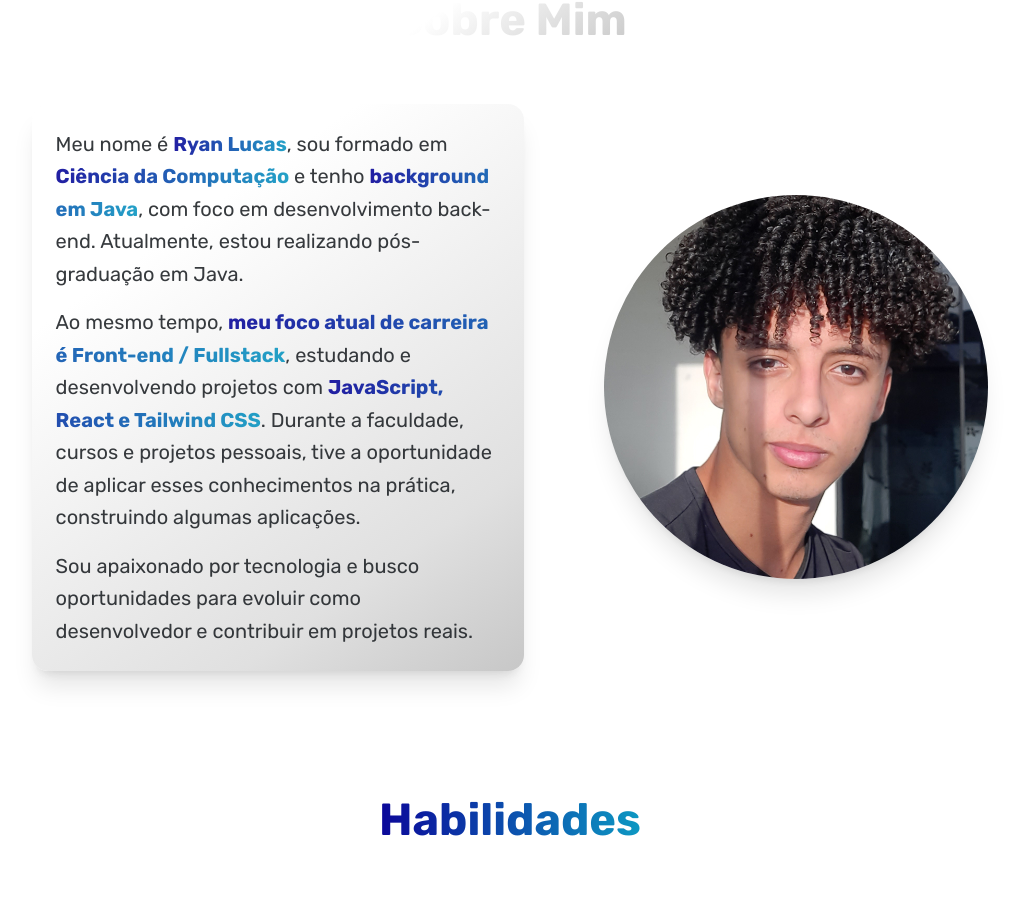
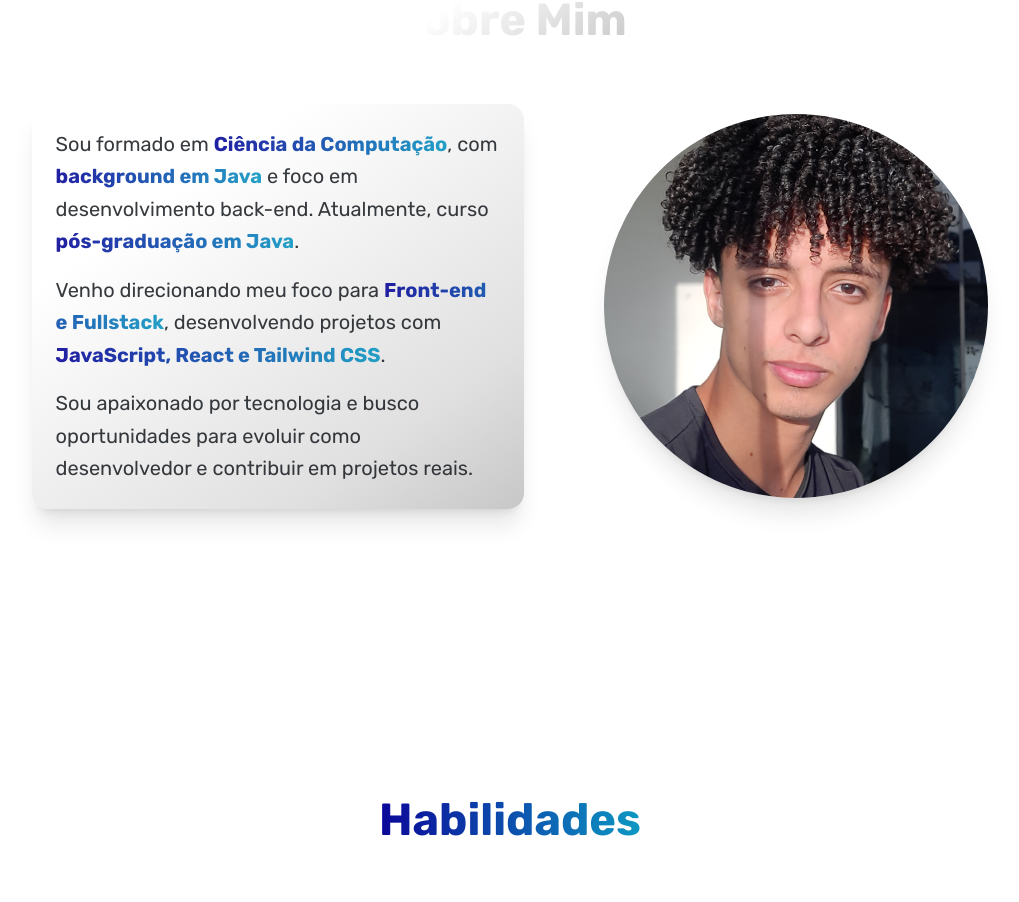
Before and after one commit to RyanLCampos/Portfolio, a React (Vite) app: page /#home in a window 1280 px wide. Shown: the part 894-1796 px from the top of the page, without its empty margins (130-1149 px from the left). Built offline with nearby package versions, Linux system fonts and the light colour scheme.

Commit message:
:art: Style: Atualiza texto da seção sobre

```diff
--- a/src/pages/Sobre.jsx
+++ b/src/pages/Sobre.jsx
@@ -47,18 +47,20 @@ export function CardSobre() {
       >
         <p
           className="
-            text-[15px] md:text-[17px] lg:text-[20px]
-            leading-[1.55] md:leading-relaxed
-            opacity-90
-            space-y-2 md:space-y-4
-          "
+    text-[15px] md:text-[17px] lg:text-[20px]
+    leading-[1.55] md:leading-relaxed
+    opacity-90
+    space-y-2 md:space-y-4
+  "
         >
           <span className="block">
-            Meu nome é <b className={textBold}>Ryan Lucas</b>, sou formado em <b className={textBold}>Ciência da Computação</b> e tenho <b className={textBold}>background em Java</b>, com foco em desenvolvimento back-end. Atualmente, estou realizando pós-graduação em Java.
+            Sou formado em <b className={textBold}>Ciência da Computação</b>, com <b className={textBold}>background em Java</b> e foco em desenvolvimento back-end.
+            Atualmente, curso <b className={textBold}>pós-graduação em Java</b>.
           </span>
 
           <span className="block">
-            Ao mesmo tempo, <b className={textBold}>meu foco atual de carreira é Front-end / Fullstack</b>, estudando e desenvolvendo projetos com <b className={textBold}>JavaScript, React e Tailwind CSS</b>. Durante a faculdade, cursos e projetos pessoais, tive a oportunidade de aplicar esses conhecimentos na prática, construindo algumas aplicações.
+            Venho direcionando meu foco para <b className={textBold}>Front-end e Fullstack</b>, desenvolvendo projetos com
+            <b className={textBold}> JavaScript, React e Tailwind CSS</b>.
           </span>
 
           <span className="block">
```
